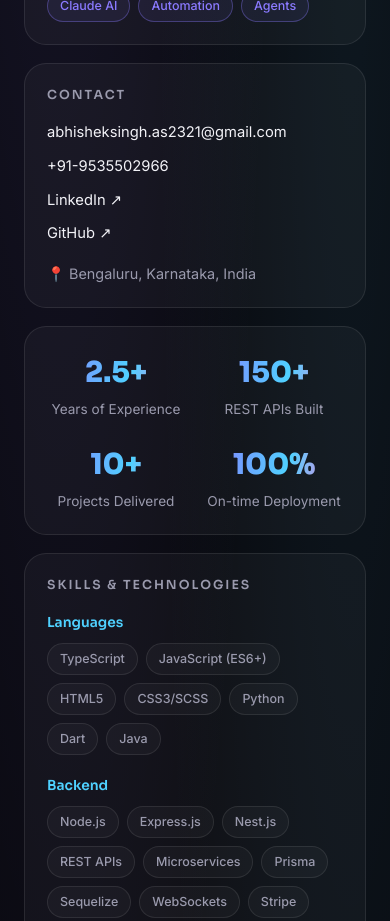
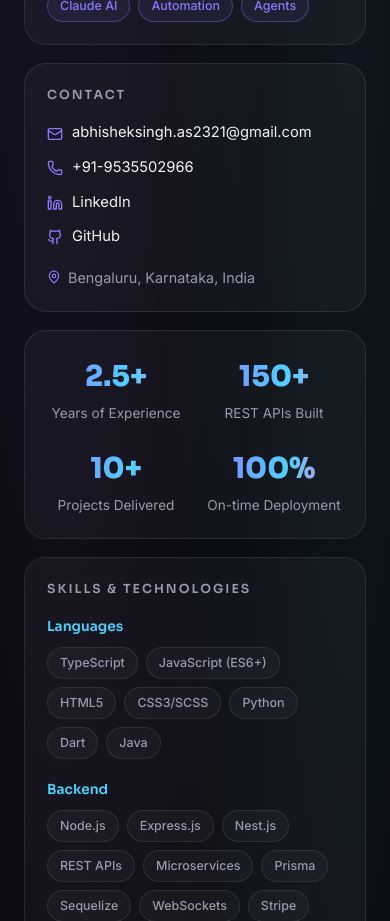
Before and after one commit to as-abhishek-21/My_Portfolio, a React (Vite) app: page / in a window 390 px wide. Shown: the part 880-1801 px from the top of the page. Built offline with nearby package versions, Linux system fonts and the light colour scheme.

Commit message:
Use Lucide icons for contact details
Replaces text markers in the contact card with lucide-react icons
(Mail, Phone, Linkedin, Github, MapPin) tinted with the accent color.
Pins lucide-react to 0.474.0 since v1 removed the brand icons.

```diff
--- a/package.json
+++ b/package.json
@@ -10,6 +10,7 @@
   },
   "dependencies": {
     "framer-motion": "^11.18.2",
+    "lucide-react": "^0.474.0",
     "react": "^18.3.1",
     "react-dom": "^18.3.1"
   },
--- a/src/App.jsx
+++ b/src/App.jsx
@@ -1,4 +1,5 @@
 import { motion } from 'framer-motion'
+import { Mail, Phone, Linkedin, Github, MapPin } from 'lucide-react'
 import Card from './components/Card.jsx'
 import Marquee from './components/Marquee.jsx'
 import {
@@ -107,23 +108,29 @@ function Contact() {
       <h3 className="card-kicker">Contact</h3>
       <ul className="contact-list">
         <li>
+          <Mail size={16} className="contact-icon" aria-hidden="true" />
           <a href={`mailto:${profile.email}`}>{profile.email}</a>
         </li>
         <li>
+          <Phone size={16} className="contact-icon" aria-hidden="true" />
           <a href={`tel:${profile.phone.replace(/-/g, '')}`}>{profile.phone}</a>
         </li>
         <li>
+          <Linkedin size={16} className="contact-icon" aria-hidden="true" />
           <a href={profile.linkedin} target="_blank" rel="noreferrer">
-            LinkedIn ↗
+            LinkedIn
           </a>
         </li>
         <li>
+          <Github size={16} className="contact-icon" aria-hidden="true" />
           <a href={profile.github} target="_blank" rel="noreferrer">
-            GitHub ↗
+            GitHub
           </a>
         </li>
       </ul>
-      <p className="muted">📍 {profile.location}</p>
+      <p className="muted contact-location">
+        <MapPin size={14} className="contact-icon" aria-hidden="true" /> {profile.location}
+      </p>
     </Card>
   )
 }
--- a/src/index.css
+++ b/src/index.css
@@ -290,6 +290,23 @@ a {
   margin-bottom: 16px;
   font-size: 0.92rem;
   word-break: break-word;
+}
+
+.contact-list li {
+  display: flex;
+  align-items: center;
+  gap: 9px;
+}
+
+.contact-icon {
+  flex-shrink: 0;
+  color: var(--accent-1);
+}
+
+.contact-location {
+  display: flex;
+  align-items: center;
+  gap: 7px;
 }
 
 .contact-list a {
```
Also changed, not shown: 1 other file (tests, documents, lock files or other folders).
